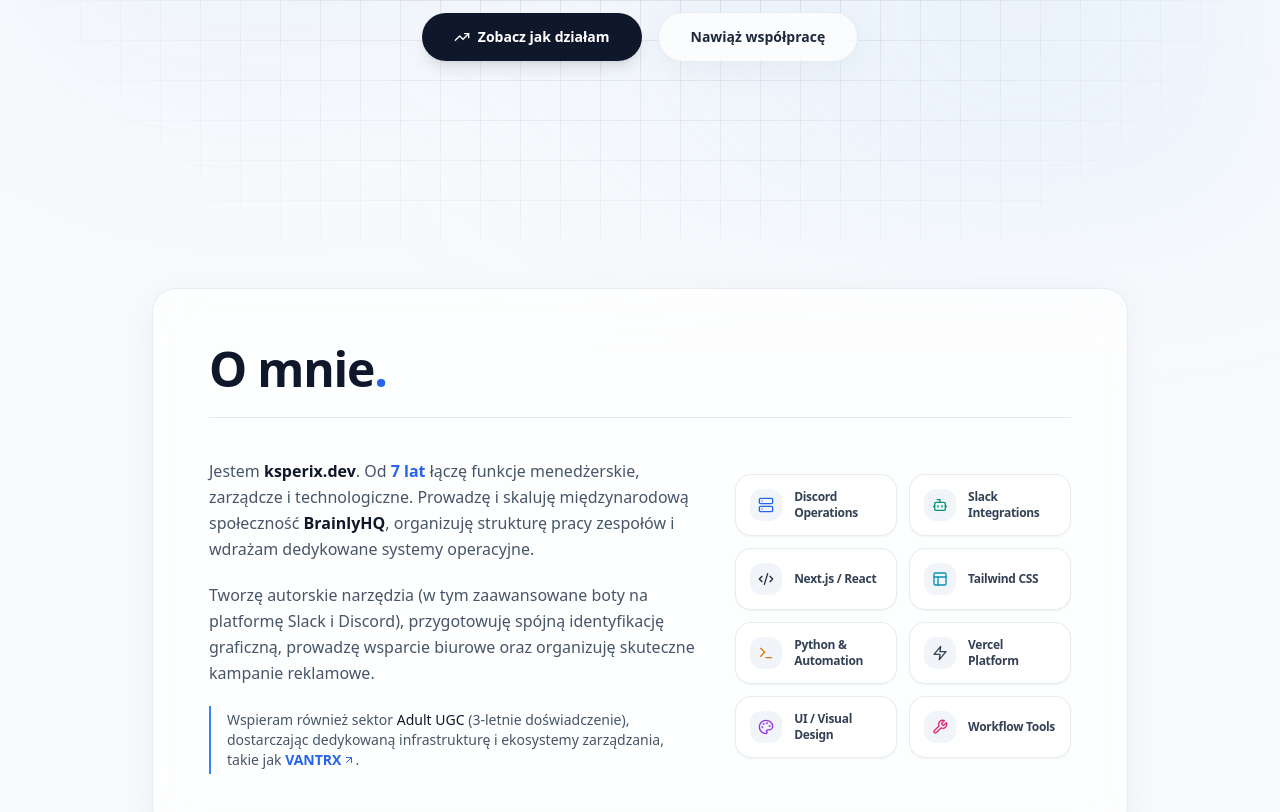
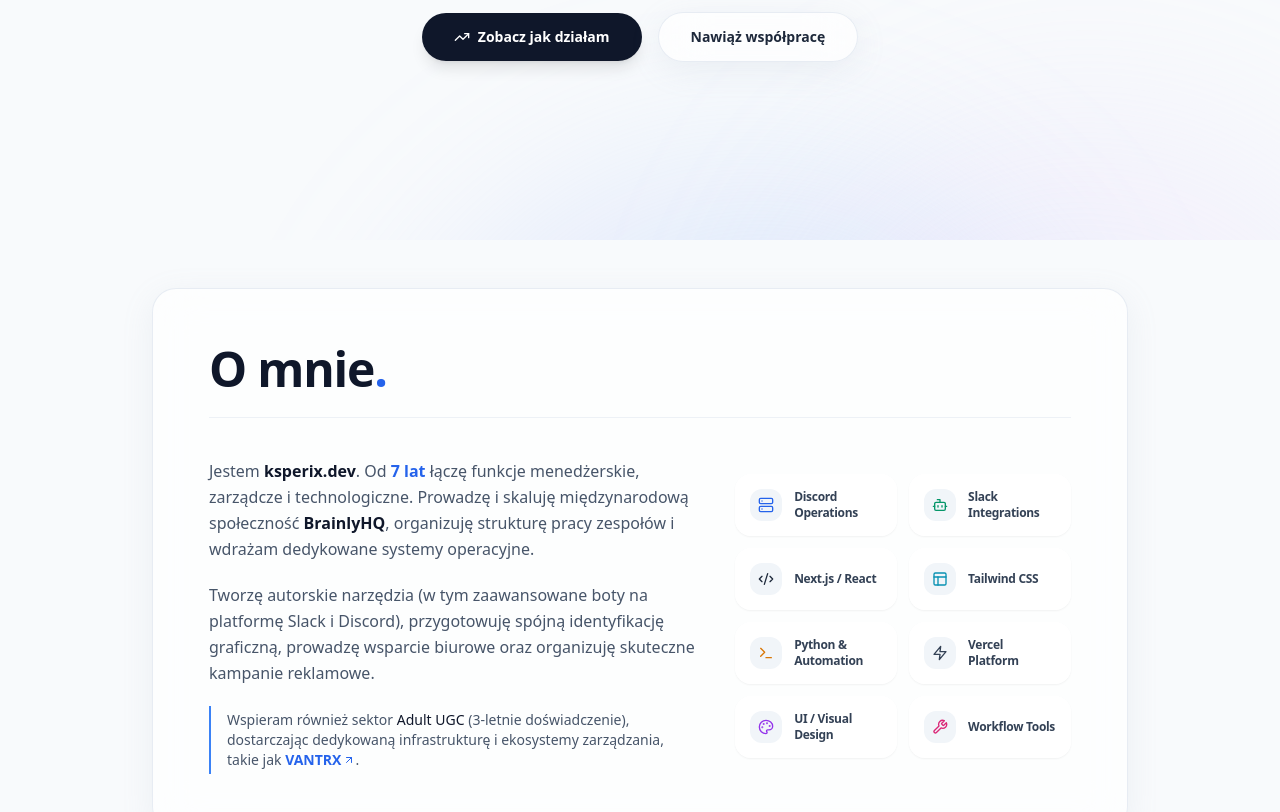
Before and after one commit to Ksperix/ksperix.dev, a Next.js app: page / in a window 1280 px wide. Shown: the part 560-1372 px from the top of the page. Built offline with nearby package versions, Linux system fonts and the light colour scheme.

Commit message:
Update page.js

```diff
--- a/src/app/page.js
+++ b/src/app/page.js
@@ -1,7 +1,7 @@
 'use client';
 
 import React, { useState, useEffect } from 'react';
-import { motion } from 'framer-motion';
+import { motion, useScroll, useTransform } from 'framer-motion';
 import {
   ShieldCheck,
   Server,
@@ -27,6 +27,47 @@ import {
   SlidersHorizontal,
   Github
 } from 'lucide-react';
+
+// DYNAMICZNE, PŁYNNE TŁO REAGUJĄCE NA SCROLLOWANIE
+function FluidBackground() {
+  const { scrollYProgress } = useScroll();
+
+  // Przekształcenia pozycji, obrotu i skali w zależności od postępu skrolowania (0 do 1)
+  const spot1X = useTransform(scrollYProgress, [0, 0.25, 0.5, 0.75, 1], ['10%', '65%', '20%', '70%', '30%']);
+  const spot1Y = useTransform(scrollYProgress, [0, 0.25, 0.5, 0.75, 1], ['10%', '25%', '55%', '80%', '90%']);
+
+  const spot2X = useTransform(scrollYProgress, [0, 0.25, 0.5, 0.75, 1], ['80%', '20%', '75%', '15%', '60%']);
+  const spot2Y = useTransform(scrollYProgress, [0, 0.25, 0.5, 0.75, 1], ['20%', '45%', '30%', '65%', '85%']);
+
+  const rotate = useTransform(scrollYProgress, [0, 1], [0, 360]);
+  const scale = useTransform(scrollYProgress, [0, 0.5, 1], [1, 1.25, 0.95]);
+
+  return (
+    <div className="fixed inset-0 pointer-events-none z-[-1] overflow-hidden bg-[#f8fafc]">
+      {/* Płynna kula światła #1 (Błękitno-Indygo) */}
+      <motion.div
+        style={{
+          left: spot1X,
+          top: spot1Y,
+          rotate,
+          scale,
+        }}
+        className="absolute w-[500px] h-[500px] sm:w-[700px] sm:h-[700px] rounded-full bg-gradient-to-tr from-blue-400/30 via-indigo-300/25 to-sky-200/40 blur-[100px] transition-all duration-700 ease-out"
+      />
+
+      {/* Płynna kula światła #2 (Fioletowo-Różana) */}
+      <motion.div
+        style={{
+          left: spot2X,
+          top: spot2Y,
+          rotate,
+          scale,
+        }}
+        className="absolute w-[450px] h-[450px] sm:w-[650px] sm:h-[650px] rounded-full bg-gradient-to-br from-violet-300/25 via-purple-200/20 to-blue-300/30 blur-[110px] transition-all duration-700 ease-out"
+      />
+    </div>
+  );
+}
 
 export default function Home() {
   const [activeSection, setActiveSection] = useState('hero');
@@ -235,13 +276,12 @@ export default function Home() {
   return (
     <div className="min-h-screen text-slate-800 relative selection:bg-blue-500/20 selection:text-blue-900">
 
-      {/* TŁO: GRID PATTERN + POŚWIATA */}
-      <div className="glow-spot" />
-      <div className="liquid-bg" />
+      {/* ANIMOWANE PŁYNNE TŁO */}
+      <FluidBackground />
 
       {/* 1. LIQUID GLASS NAVIGATION */}
       <header className="fixed top-6 inset-x-0 z-50 flex justify-center px-4">
-        <nav className="glass-card rounded-full px-6 py-3 flex items-center justify-between gap-8 max-w-4xl w-full border border-slate-200/80 shadow-lg shadow-slate-200/50">
+        <nav className="glass-card rounded-full px-6 py-3 flex items-center justify-between gap-8 max-w-4xl w-full border border-white/60 shadow-lg shadow-slate-200/50">
           <button
             onClick={() => scrollToSection('hero')}
             className="font-semibold text-lg tracking-tight text-slate-900 hover:opacity-80 transition-opacity bg-transparent border-0 cursor-pointer"
@@ -282,7 +322,7 @@ export default function Home() {
 
       {/* 2. HERO SECTION */}
       <section id="hero" className="pt-40 pb-20 px-6 max-w-5xl mx-auto text-center flex flex-col items-center justify-center min-h-[90vh] scroll-mt-28">
-        <div className="inline-flex items-center gap-2 px-4 py-1.5 rounded-full glass-card text-xs md:text-sm font-medium text-slate-700 border border-slate-200 mb-8 shadow-sm">
+        <div className="inline-flex items-center gap-2 px-4 py-1.5 rounded-full glass-card text-xs md:text-sm font-medium text-slate-700 border border-white/80 mb-8 shadow-sm">
           <Workflow className="w-4 h-4 text-blue-600" />
           <span>7+ lat w zarządzaniu operacyjnym & budowaniu ekosystemów</span>
         </div>
@@ -323,7 +363,7 @@ export default function Home() {
           </button>
           <button
             onClick={() => scrollToSection('contact')}
-            className="px-8 py-3.5 rounded-full glass-card text-slate-800 font-semibold hover:bg-white transition-all border border-slate-200 text-sm cursor-pointer"
+            className="px-8 py-3.5 rounded-full glass-card text-slate-800 font-semibold hover:bg-white transition-all border border-white/80 text-sm cursor-pointer"
           >
             Nawiąż współpracę
           </button>
@@ -337,9 +377,9 @@ export default function Home() {
           whileInView={{ opacity: 1, scale: 1, y: 0 }}
           viewport={{ once: true, margin: "-80px" }}
           transition={{ duration: 0.6, ease: [0.16, 1, 0.3, 1] }}
-          className="glass-card p-8 sm:p-12 md:p-14 rounded-3xl border border-slate-200/80 shadow-xl relative overflow-hidden backdrop-blur-2xl"
+          className="glass-card p-8 sm:p-12 md:p-14 rounded-3xl border border-white/80 shadow-xl relative overflow-hidden backdrop-blur-2xl"
         >
-          <div className="flex flex-col sm:flex-row sm:items-center justify-between gap-4 mb-10 border-b border-slate-200 pb-6">
+          <div className="flex flex-col sm:flex-row sm:items-center justify-between gap-4 mb-10 border-b border-slate-200/60 pb-6">
             <h2 className="text-3xl sm:text-5xl font-black text-slate-900 tracking-tight">
               O mnie<span className="text-blue-600">.</span>
             </h2>
@@ -368,7 +408,7 @@ export default function Home() {
                     whileInView={{ opacity: 1, y: 0 }}
                     viewport={{ once: true }}
                     transition={{ duration: 0.3, delay: idx * 0.05 }}
-                    className="p-3.5 rounded-2xl bg-white/60 border border-slate-200/80 hover:border-blue-500/40 hover:bg-white transition-all flex items-center gap-3 group shadow-sm"
+                    className="p-3.5 rounded-2xl bg-white/70 border border-white/80 hover:border-blue-500/40 hover:bg-white transition-all flex items-center gap-3 group shadow-sm"
                   >
                     <div className="p-2 rounded-xl bg-slate-100 group-hover:bg-blue-50 transition-colors">
                       <ToolIcon className={`w-4 h-4 ${tool.color}`} />
@@ -400,7 +440,7 @@ export default function Home() {
                 whileInView={{ opacity: 1, y: 0 }}
                 viewport={{ once: true }}
                 transition={{ duration: 0.5, delay: i * 0.1 }}
-                className="glass-card p-8 rounded-3xl border border-slate-200/80 hover:border-blue-500/40 transition-all flex flex-col justify-between group relative overflow-hidden shadow-sm hover:shadow-md"
+                className="glass-card p-8 rounded-3xl border border-white/80 hover:border-blue-500/40 transition-all flex flex-col justify-between group relative overflow-hidden shadow-sm hover:shadow-md"
               >
                 <div>
                   <div className="flex items-center justify-between mb-6">
@@ -421,7 +461,7 @@ export default function Home() {
                   </p>
                 </div>
 
-                <div className="w-full bg-slate-200 h-1 rounded-full overflow-hidden">
+                <div className="w-full bg-slate-200/80 h-1 rounded-full overflow-hidden">
                   <div className="bg-blue-600 h-full w-1/3 group-hover:w-full transition-all duration-500" />
                 </div>
               </motion.div>
@@ -451,7 +491,7 @@ export default function Home() {
                 whileInView={{ opacity: 1, y: 0 }}
                 viewport={{ once: true, margin: "-50px" }}
                 transition={{ duration: 0.5, delay: idx * 0.05 }}
-                className="glass-card rounded-3xl border border-slate-200/80 overflow-hidden shadow-xl p-6 sm:p-8 backdrop-blur-2xl transition-all duration-300 hover:border-blue-500/40 bg-white/80"
+                className="glass-card rounded-3xl border border-white/80 overflow-hidden shadow-xl p-6 sm:p-8 backdrop-blur-2xl transition-all duration-300 hover:border-blue-500/40 bg-white/85"
               >
                 <div className="flex flex-col md:flex-row items-center justify-between gap-6 mb-6">
                   <div>
@@ -461,13 +501,13 @@ export default function Home() {
                   <p className="text-xs sm:text-sm text-slate-600 max-w-md font-normal">{proj.desc}</p>
                 </div>
 
-                <div className="relative w-full aspect-video rounded-2xl overflow-hidden border border-slate-200 bg-slate-100 group shadow-inner">
+                <div className="relative w-full aspect-video rounded-2xl overflow-hidden border border-slate-200/80 bg-slate-100 group shadow-inner">
                   <img
                     src={proj.image}
                     alt={proj.title}
                     className="w-full h-full object-cover group-hover:scale-105 transition-transform duration-700"
                   />
-                  <div className="absolute inset-0 bg-gradient-to-t from-slate-900/20 via-transparent to-transparent pointer-events-none" />
+                  <div className="absolute inset-0 bg-gradient-to-t from-slate-900/15 via-transparent to-transparent pointer-events-none" />
                 </div>
               </motion.div>
             </div>
@@ -481,7 +521,7 @@ export default function Home() {
           initial={{ opacity: 0, y: 30 }}
           whileInView={{ opacity: 1, y: 0 }}
           viewport={{ once: true }}
-          className="glass-card p-8 md:p-12 rounded-3xl border border-blue-200 relative overflow-hidden shadow-lg"
+          className="glass-card p-8 md:p-12 rounded-3xl border border-blue-200/80 relative overflow-hidden shadow-lg"
         >
           <h2 className="text-3xl md:text-5xl font-extrabold mb-6 text-slate-900 tracking-tight">
             Co składa się na skuteczny Ekosystem<span className="text-blue-600">?</span>
@@ -499,7 +539,7 @@ export default function Home() {
                 whileInView={{ opacity: 1, y: 0 }}
                 viewport={{ once: true }}
                 transition={{ duration: 0.4, delay: idx * 0.1 }}
-                className="p-5 rounded-2xl bg-white/60 border border-slate-200/80 hover:border-blue-500/30 transition-all flex items-start gap-4 shadow-sm"
+                className="p-5 rounded-2xl bg-white/70 border border-white/80 hover:border-blue-500/30 transition-all flex items-start gap-4 shadow-sm"
               >
                 <div className="p-2 rounded-xl bg-blue-50 text-blue-600 mt-1 shrink-0">
                   <SlidersHorizontal className="w-4 h-4" />
@@ -530,7 +570,7 @@ export default function Home() {
           initial={{ opacity: 0, y: 30 }}
           whileInView={{ opacity: 1, y: 0 }}
           viewport={{ once: true }}
-          className="glass-card rounded-3xl p-8 md:p-12 border border-slate-200/80 relative overflow-hidden shadow-lg"
+          className="glass-card rounded-3xl p-8 md:p-12 border border-white/80 relative overflow-hidden shadow-lg"
         >
           <div className="inline-flex items-center gap-2 px-3 py-1 rounded-full bg-blue-50 text-blue-700 text-xs font-semibold mb-6 border border-blue-100">
             <Sparkles className="w-3.5 h-3.5 text-blue-600" /> Dedykowane Rozwiązanie • Adult UGC
@@ -556,7 +596,7 @@ export default function Home() {
                   whileInView={{ opacity: 1, y: 0 }}
                   viewport={{ once: true }}
                   transition={{ duration: 0.4, delay: idx * 0.1 }}
-                  className="p-5 rounded-2xl bg-white/60 border border-slate-200/80 hover:border-blue-500/30 transition-all flex flex-col justify-between shadow-sm"
+                  className="p-5 rounded-2xl bg-white/70 border border-white/80 hover:border-blue-500/30 transition-all flex flex-col justify-between shadow-sm"
                 >
                   <div>
                     <FeatIcon className="w-5 h-5 text-blue-600 mb-3" />
@@ -577,7 +617,7 @@ export default function Home() {
           whileInView={{ opacity: 1, scale: 1, y: 0 }}
           viewport={{ once: true, margin: "-80px" }}
           transition={{ duration: 0.5 }}
-          className="glass-card p-8 sm:p-12 md:p-14 rounded-3xl border border-slate-200/80 shadow-xl relative overflow-hidden backdrop-blur-2xl"
+          className="glass-card p-8 sm:p-12 md:p-14 rounded-3xl border border-white/80 shadow-xl relative overflow-hidden backdrop-blur-2xl"
         >
           <div className="max-w-2xl mx-auto text-center mb-10">
             <h2 className="text-3xl sm:text-5xl font-black text-slate-900 tracking-tight">
@@ -674,7 +714,7 @@ export default function Home() {
       </section>
 
       {/* FOOTER Z ODNOŚNIKAMI GITHUB I DISCORD */}
-      <footer className="py-8 text-center text-xs text-slate-500 border-t border-slate-200 flex flex-col items-center justify-center gap-4">
+      <footer className="py-8 text-center text-xs text-slate-500 border-t border-slate-200/80 flex flex-col items-center justify-center gap-4">
         <div className="flex items-center gap-6">
           <a
             href="https://github.com/ksperix"
```
